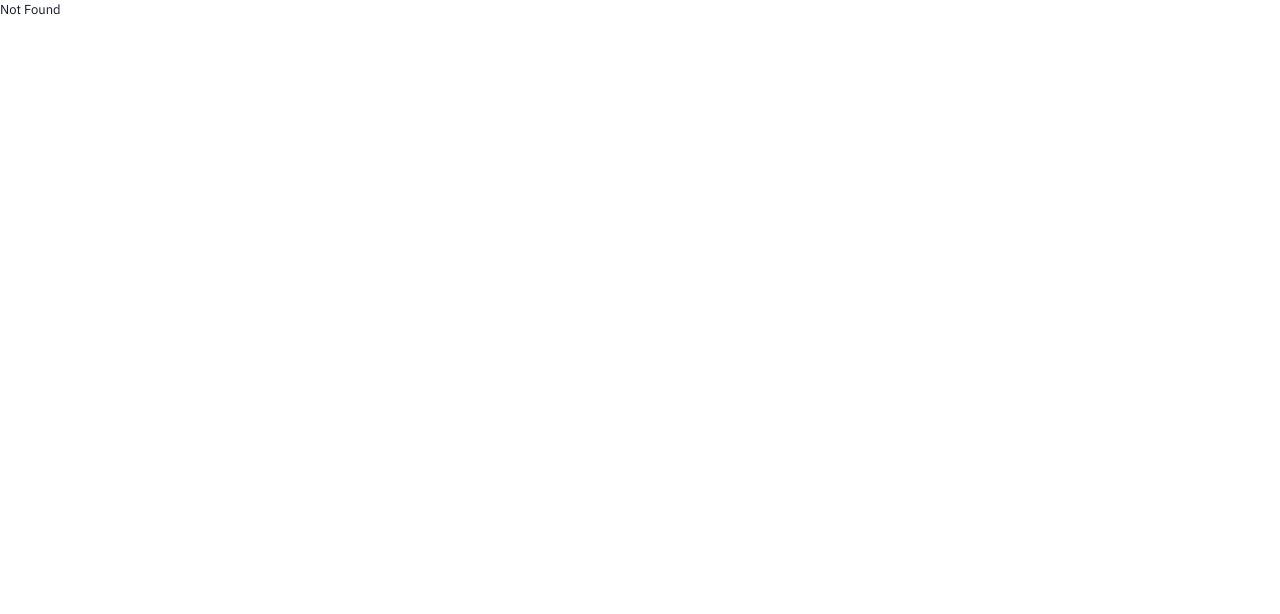
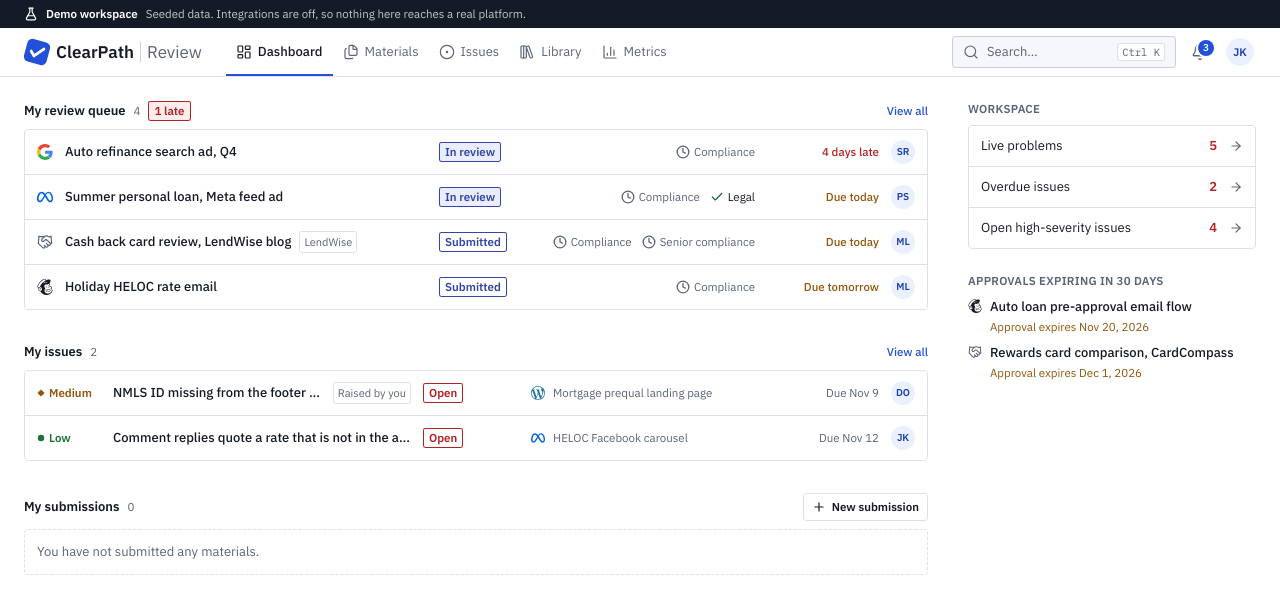
Before and after one commit to ctkerns/ClearPath-24hr-Project, a React (Vite) app in the folder frontend/: page /dashboard in a window 1280 px wide. Shown: the top 614 px of the page. Built offline with nearby package versions, Linux system fonts and the light colour scheme.

Commit message:
Rename home to dashboard

```diff
--- a/frontend/src/components/home/home-data.ts
+++ b/frontend/src/components/dashboard/dashboard-data.ts
@@ -1,7 +1,7 @@
 import type { Issue } from '@/components/issues/issue-data'
 import type { Material } from '@/components/materials/material-data'
 
-// What the Home page shows for the signed-in person (PRD screen 2): my queue, my submissions, my issues.
+// What the Dashboard shows for the signed-in person (PRD screen 2): my queue, my submissions, my issues.
 // TODO: the API should return these lists per user, so the page does not load the whole workspace.
 
 /** Review deadline for each group (PRD F6, "Deadlines"). TODO: read slaHours from each ReviewerGroup. */
--- a/frontend/src/components/global-search.tsx
+++ b/frontend/src/components/global-search.tsx
@@ -6,7 +6,7 @@ import {
   CircleDot,
   FileText,
   Files,
-  House,
+  LayoutDashboard,
   LibraryBig,
   Palette,
   Plus,
@@ -83,7 +83,7 @@ export function GlobalSearch() {
   }
 
   const pages: { to: LinkProps['to']; label: string; icon: LucideIcon }[] = [
-    { to: '/home', label: t('nav.home'), icon: House },
+    { to: '/dashboard', label: t('nav.dashboard'), icon: LayoutDashboard },
     { to: '/materials', label: t('nav.materials'), icon: Files },
     { to: '/issues', label: t('nav.issues'), icon: CircleDot },
     { to: '/library', label: t('nav.library'), icon: LibraryBig },
--- a/frontend/src/components/main-nav-links.ts
+++ b/frontend/src/components/main-nav-links.ts
@@ -1,12 +1,12 @@
 import type { LinkProps } from '@tanstack/react-router'
-import { ChartColumn, CircleDot, Files, House, LibraryBig, type LucideIcon } from 'lucide-react'
+import { ChartColumn, CircleDot, Files, LayoutDashboard, LibraryBig, type LucideIcon } from 'lucide-react'
 import { useTranslation } from 'react-i18next'
 
 /** The main sections, in order. One list for the desktop bar and the mobile menu. */
 export function useMainNavLinks(): { to: LinkProps['to']; label: string; icon: LucideIcon }[] {
   const { t } = useTranslation()
   return [
-    { to: '/home', label: t('nav.home'), icon: House },
+    { to: '/dashboard', label: t('nav.dashboard'), icon: LayoutDashboard },
     { to: '/materials', label: t('nav.materials'), icon: Files },
     { to: '/issues', label: t('nav.issues'), icon: CircleDot },
     { to: '/library', label: t('nav.library'), icon: LibraryBig },
--- a/frontend/src/i18n/i18next.d.ts
+++ b/frontend/src/i18n/i18next.d.ts
@@ -1,7 +1,7 @@
 import 'i18next'
 import type { defaultNS, resources } from './index'
 
-// Makes t('nav.home') type-checked: a missing or misspelled key is a compile error.
+// Makes t('nav.dashboard') type-checked: a missing or misspelled key is a compile error.
 declare module 'i18next' {
   interface CustomTypeOptions {
     defaultNS: typeof defaultNS
--- a/frontend/src/i18n/locales/en/common.json
+++ b/frontend/src/i18n/locales/en/common.json
@@ -5,7 +5,7 @@
   },
   "nav": {
     "main": "Main",
-    "home": "Home",
+    "dashboard": "Dashboard",
     "materials": "Materials",
     "myMaterials": "My materials",
     "issues": "Issues",
@@ -46,7 +46,7 @@
   },
   "page": {
     "signIn": "Sign in",
-    "home": "Home",
+    "dashboard": "Dashboard",
     "materials": "Materials",
     "newMaterial": "New submission",
     "material": "Material {{id}}",
@@ -542,7 +542,7 @@
       "noticeSent": "Sent the correction notice to {{to}}."
     }
   },
-  "home": {
+  "dashboard": {
     "viewAll": "View all",
     "owner": "Owner: {{name}}",
     "queue": {
--- a/frontend/src/routeTree.gen.ts
+++ b/frontend/src/routeTree.gen.ts
@@ -12,8 +12,8 @@ import { Route as rootRouteImport } from './routes/__root'
 import { Route as IndexRouteImport } from './routes/index'
 import { Route as AppRouteImport } from './routes/_app'
 import { Route as SignInRouteImport } from './routes/sign-in'
+import { Route as AppDashboardRouteImport } from './routes/_app.dashboard'
 import { Route as AppDesignSystemRouteImport } from './routes/_app.design-system'
-import { Route as AppHomeRouteImport } from './routes/_app.home'
 import { Route as AppLibraryRouteImport } from './routes/_app.library'
 import { Route as AppMetricsRouteImport } from './routes/_app.metrics'
 import { Route as AppSettingsRouteImport } from './routes/_app.settings'
@@ -50,14 +50,14 @@ const SignInRoute = SignInRouteImport.update({
   path: '/sign-in',
   getParentRoute: () => rootRouteImport,
 } as any)
+const AppDashboardRoute = AppDashboardRouteImport.update({
+  id: '/dashboard',
+  path: '/dashboard',
+  getParentRoute: () => AppRoute,
+} as any)
 const AppDesignSystemRoute = AppDesignSystemRouteImport.update({
   id: '/design-system',
   path: '/design-system',
-  getParentRoute: () => AppRoute,
-} as any)
-const AppHomeRoute = AppHomeRouteImport.update({
-  id: '/home',
-  path: '/home',
   getParentRoute: () => AppRoute,
 } as any)
 const AppLibraryRoute = AppLibraryRouteImport.update({
@@ -174,8 +174,8 @@ const AppMaterialsMaterialIdNewVersionRoute =
 export interface FileRoutesByFullPath {
   '/': typeof IndexRoute
   '/sign-in': typeof SignInRoute
+  '/dashboard': typeof AppDashboardRoute
   '/design-system': typeof AppDesignSystemRoute
-  '/home': typeof AppHomeRoute
   '/library': typeof AppLibraryRouteWithChildren
   '/metrics': typeof AppMetricsRoute
   '/settings': typeof AppSettingsRouteWithChildren
@@ -201,8 +201,8 @@ export interface FileRoutesByFullPath {
 export interface FileRoutesByTo {
   '/': typeof IndexRoute
   '/sign-in': typeof SignInRoute
+  '/dashboard': typeof AppDashboardRoute
   '/design-system': typeof AppDesignSystemRoute
-  '/home': typeof AppHomeRoute
   '/metrics': typeof AppMetricsRoute
   '/issues/$issueId': typeof AppIssuesIssueIdRoute
   '/library/building-blocks': typeof AppLibraryBuildingBlocksRoute
@@ -228,8 +228,8 @@ export interface FileRoutesById {
   '/': typeof IndexRoute
   '/_app': typeof AppRouteWithChildren
   '/sign-in': typeof SignInRoute
+  '/_app/dashboard': typeof AppDashboardRoute
   '/_app/design-system': typeof AppDesignSystemRoute
-  '/_app/home': typeof AppHomeRoute
   '/_app/library': typeof AppLibraryRouteWithChildren
   '/_app/metrics': typeof AppMetricsRoute
   '/_app/settings': typeof AppSettingsRouteWithChildren
@@ -257,8 +257,8 @@ export interface FileRouteTypes {
   fullPaths:
     | '/'
     | '/sign-in'
+    | '/dashboard'
     | '/design-system'
-    | '/home'
     | '/library'
     | '/metrics'
     | '/settings'
@@ -284,8 +284,8 @@ export interface FileRouteTypes {
   to:
     | '/'
     | '/sign-in'
+    | '/dashboard'
     | '/design-system'
-    | '/home'
     | '/metrics'
     | '/issues/$issueId'
     | '/library/building-blocks'
@@ -310,8 +310,8 @@ export interface FileRouteTypes {
     | '/'
     | '/_app'
     | '/sign-in'
+    | '/_app/dashboard'
     | '/_app/design-system'
-    | '/_app/home'
     | '/_app/library'
     | '/_app/metrics'
     | '/_app/settings'
@@ -364,18 +364,18 @@ declare module '@tanstack/react-router' {
       preLoaderRoute: typeof SignInRouteImport
       parentRoute: typeof rootRouteImport
     }
+    '/_app/dashboard': {
+      id: '/_app/dashboard'
+      path: '/dashboard'
+      fullPath: '/dashboard'
+      preLoaderRoute: typeof AppDashboardRouteImport
+      parentRoute: typeof AppRoute
+    }
     '/_app/design-system': {
       id: '/_app/design-system'
       path: '/design-system'
       fullPath: '/design-system'
       preLoaderRoute: typeof AppDesignSystemRouteImport
-      parentRoute: typeof AppRoute
-    }
-    '/_app/home': {
-      id: '/_app/home'
-      path: '/home'
-      fullPath: '/home'
-      preLoaderRoute: typeof AppHomeRouteImport
       parentRoute: typeof AppRoute
     }
     '/_app/library': {
@@ -573,8 +573,8 @@ const AppSettingsRouteWithChildren = AppSettingsRoute._addFileChildren(
 )
 
 interface AppRouteChildren {
+  AppDashboardRoute: typeof AppDashboardRoute
   AppDesignSystemRoute: typeof AppDesignSystemRoute
-  AppHomeRoute: typeof AppHomeRoute
   AppLibraryRoute: typeof AppLibraryRouteWithChildren
   AppMetricsRoute: typeof AppMetricsRoute
   AppSettingsRoute: typeof AppSettingsRouteWithChildren
@@ -587,8 +587,8 @@ interface AppRouteChildren {
 }
 
 const AppRouteChildren: AppRouteChildren = {
+  AppDashboardRoute: AppDashboardRoute,
   AppDesignSystemRoute: AppDesignSystemRoute,
-  AppHomeRoute: AppHomeRoute,
   AppLibraryRoute: AppLibraryRouteWithChildren,
   AppMetricsRoute: AppMetricsRoute,
   AppSettingsRoute: AppSettingsRouteWithChildren,
--- a/frontend/src/routes/_app.home.tsx
+++ b/frontend/src/routes/_app.dashboard.tsx
@@ -2,7 +2,7 @@ import { createFileRoute, Link } from '@tanstack/react-router'
 import { ArrowRight, Plus } from 'lucide-react'
 import type * as React from 'react'
 import { useTranslation } from 'react-i18next'
-import { daysToDeadline, myIssues, myQueue, mySubmissions } from '@/components/home/home-data'
+import { daysToDeadline, myIssues, myQueue, mySubmissions } from '@/components/dashboard/dashboard-data'
 import { isOverdue, useIssues, type Issue } from '@/components/issues/issue-data'
 import { IssueStatusPill } from '@/components/issues/issue-meta'
 import { listRowClass } from '@/components/list/list-filters'
@@ -16,22 +16,22 @@ import { StatusPill } from '@/components/ui/status-pill'
 import { formatDate, formatRelativeTime } from '@/i18n/format'
 import { cn } from '@/lib/utils'
 
-export const Route = createFileRoute('/_app/home')({
-  component: HomePage,
+export const Route = createFileRoute('/_app/dashboard')({
+  component: DashboardPage,
 })
 
 /**
- * Home (PRD screen 2): the signed-in person's own work, most urgent first.
+ * Dashboard (PRD screen 2, "Home dashboard"): the signed-in person's own work, most urgent first.
  * No chart cards: the numbers live in Metrics. Each section is a short list that links to the full, filtered list.
  * TODO: order the sections by role. A Submitter or Affiliate sees My submissions first, and has no queue.
  */
-function HomePage() {
+function DashboardPage() {
   const { t } = useTranslation()
   const materials = useMaterials()
   const issues = useIssues()
   const viewer = demoViewer
 
-  if (materials.isPending || issues.isPending) return <HomeSkeleton />
+  if (materials.isPending || issues.isPending) return <DashboardSkeleton />
   const allMaterials = materials.data ?? []
   const allIssues = issues.data ?? []
   const queue = myQueue(allMaterials, viewer)
@@ -42,34 +42,34 @@ function HomePage() {
   return (
     <div className="mx-auto grid w-full max-w-7xl gap-8">
       {/* No visible heading: the active tab already names the page, as on Materials and Issues. */}
-      <h1 className="sr-only">{t('page.home')}</h1>
+      <h1 className="sr-only">{t('page.dashboard')}</h1>
 
       <div className="grid gap-10 lg:grid-cols-[minmax(0,1fr)_18rem]">
         <div className="grid min-w-0 content-start gap-8">
           <Section
-            title={t('home.queue.title')}
+            title={t('dashboard.queue.title')}
             count={queue.length}
-            note={late > 0 && <span className="rounded-sm bg-risk-high-soft px-1.5 py-0.5 text-xs font-semibold text-risk-high shadow-[inset_0_0_0_1px_currentColor]">{t('home.queue.late', { count: late })}</span>}
-            empty={t('home.queue.empty')}
-            viewAll={<Link to="/materials" search={{ status: 'submitted,in_review', group: viewer.groups.join(',') }}>{t('home.viewAll')}</Link>}
+            note={late > 0 && <span className="rounded-sm bg-risk-high-soft px-1.5 py-0.5 text-xs font-semibold text-risk-high shadow-[inset_0_0_0_1px_currentColor]">{t('dashboard.queue.late', { count: late })}</span>}
+            empty={t('dashboard.queue.empty')}
+            viewAll={<Link to="/materials" search={{ status: 'submitted,in_review', group: viewer.groups.join(',') }}>{t('dashboard.viewAll')}</Link>}
           >
             {queue.map((q) => <QueueRow key={q.material.id} material={q.material} deadline={q.deadline} />)}
           </Section>
 
           <Section
-            title={t('home.issues.title')}
+            title={t('dashboard.issues.title')}
             count={mine.length}
-            empty={t('home.issues.empty')}
-            viewAll={<Link to="/issues" search={{ owner: viewer.name, status: 'open,in_progress' }}>{t('home.viewAll')}</Link>}
+            empty={t('dashboard.issues.empty')}
+            viewAll={<Link to="/issues" search={{ owner: viewer.name, status: 'open,in_progress' }}>{t('dashboard.viewAll')}</Link>}
           >
             {mine.map((i) => <IssueRow key={i.id} issue={i} raisedByMe={i.owner !== viewer.name} />)}
           </Section>
 
           <Section
-            title={t('home.submissions.title')}
+            title={t('dashboard.submissions.title')}
             count={submissions.length}
-            empty={t('home.submissions.empty')}
-            viewAll={submissions.length > 0 && <Link to="/materials" search={{ owner: viewer.name }}>{t('home.viewAll')}</Link>}
+            empty={t('dashboard.submissions.empty')}
+            viewAll={submissions.length > 0 && <Link to="/materials" search={{ owner: viewer.name }}>{t('dashboard.viewAll')}</Link>}
             action={
               <Button asChild variant="outline" size="sm" className="h-7 gap-1.5 text-xs">
                 <Link to="/materials/new"><Plus className="size-3.5" />{t('page.newMaterial')}</Link>
@@ -123,11 +123,11 @@ function DeadlineLabel({ deadline }: { deadline: Date }) {
   const days = daysToDeadline(deadline)
   const tone = days < 0 ? 'font-medium text-risk-high' : days <= 1 ? 'font-medium text-risk-medium' : 'text-muted-foreground'
   const text =
-    days < 0 ? t('home.deadline.late', { count: -days })
-      : days === 0 ? t('home.deadline.today')
-        : days === 1 ? t('home.deadline.tomorrow')
-          : t('home.deadline.on', { date: formatDate(deadline, { month: 'short', day: 'numeric' }) })
-  return <span title={t('home.deadline.title', { date: formatDate(deadline) })} className={tone}>{text}</span>
+    days < 0 ? t('dashboard.deadline.late', { count: -days })
+      : days === 0 ? t('dashboard.deadline.today')
+        : days === 1 ? t('dashboard.deadline.tomorrow')
+          : t('dashboard.deadline.on', { date: formatDate(deadline, { month: 'short', day: 'numeric' }) })
+  return <span title={t('dashboard.deadline.title', { date: formatDate(deadline) })} className={tone}>{text}</span>
 }
 
 function QueueRow({ material: m, deadline }: { material: Material; deadline: Date }) {
@@ -143,7 +143,7 @@ function QueueRow({ material: m, deadline }: { material: Material; deadline: Dat
         <span className="w-24 shrink-0 max-sm:hidden"><StatusPill status={m.status} /></span>
         <GroupApprovals groups={m.groups} className="w-52 shrink-0 justify-end overflow-hidden max-xl:hidden" />
         <span className="w-28 shrink-0 text-right text-xs tabular-nums"><DeadlineLabel deadline={deadline} /></span>
-        <span title={t('home.owner', { name: m.owner })}><PersonAvatar name={m.owner} className="shrink-0" /></span>
+        <span title={t('dashboard.owner', { name: m.owner })}><PersonAvatar name={m.owner} className="shrink-0" /></span>
       </Link>
     </li>
   )
@@ -159,7 +159,7 @@ function IssueRow({ issue: i, raisedByMe }: { issue: Issue; raisedByMe: boolean
         <span className="flex min-w-0 flex-1 items-center gap-2">
           <span className="truncate font-medium">{i.title}</span>
           {/* Issues I raised but someone else owns: I follow them, they fix them. */}
-          {raisedByMe && <span className="shrink-0 rounded-sm border px-1 text-[11px] text-muted-foreground max-md:hidden">{t('home.issues.raised')}</span>}
+          {raisedByMe && <span className="shrink-0 rounded-sm border px-1 text-[11px] text-muted-foreground max-md:hidden">{t('dashboard.issues.raised')}</span>}
         </span>
         <span className="w-24 shrink-0 max-sm:hidden"><IssueStatusPill status={i.status} /></span>
         <span className="flex w-56 shrink-0 items-center gap-2 text-xs text-muted-foreground max-xl:hidden">
@@ -169,7 +169,7 @@ function IssueRow({ issue: i, raisedByMe }: { issue: Issue; raisedByMe: boolean
         <span className={cn('w-28 shrink-0 text-right text-xs tabular-nums', overdue ? 'font-medium text-risk-high' : 'text-muted-foreground')}>
           {overdue ? t('issues.overdueShort', { date: formatDate(i.dueAt, { month: 'short', day: 'numeric' }) }) : t('issues.dueOn', { date: formatDate(i.dueAt, { month: 'short', day: 'numeric' }) })}
         </span>
-        <span title={t('home.owner', { name: i.owner })}><PersonAvatar name={i.owner} className="shrink-0" /></span>
+        <span title={t('dashboard.owner', { name: i.owner })}><PersonAvatar name={i.owner} className="shrink-0" /></span>
       </Link>
     </li>
   )
@@ -206,28 +206,28 @@ function WorkspacePanel({ materials, issues }: { materials: Material[]; issues:
   return (
     <aside className="grid content-start gap-6">
       <section className="grid gap-2">
-        <h2 className="text-xs font-semibold tracking-wide text-muted-foreground uppercase">{t('home.workspace.title')}</h2>
+        <h2 className="text-xs font-semibold tracking-wide text-muted-foreground uppercase">{t('dashboard.workspace.title')}</h2>
         <ul className="overflow-hidden rounded-lg border">
           <li className="border-b">
             <Link to="/materials" search={{ live: LIVE_PROBLEMS.join(',') }} className={statClass}>
-              <Stat label={t('home.workspace.liveProblems')} count={liveProblems} />
+              <Stat label={t('dashboard.workspace.liveProblems')} count={liveProblems} />
             </Link>
           </li>
           <li className="border-b">
             <Link to="/issues" search={{ due: 'overdue' }} className={statClass}>
-              <Stat label={t('home.workspace.overdueIssues')} count={overdue} />
+              <Stat label={t('dashboard.workspace.overdueIssues')} count={overdue} />
             </Link>
           </li>
           <li>
             <Link to="/issues" search={{ status: 'open,in_progress', severity: 'high' }} className={statClass}>
-              <Stat label={t('home.workspace.highIssues')} count={openHigh} />
+              <Stat label={t('dashboard.workspace.highIssues')} count={openHigh} />
             </Link>
           </li>
         </ul>
       </section>
 
       <section className="grid gap-2">
-        <h2 className="text-xs font-semibold tracking-wide text-muted-foreground uppercase">{t('home.workspace.expiring')}</h2>
+        <h2 className="text-xs font-semibold tracking-wide text-muted-foreground uppercase">{t('dashboard.workspace.expiring')}</h2>
         {expiring.length ? (
           <ul className="grid gap-2">
             {expiring.map((m) => (
@@ -243,7 +243,7 @@ function WorkspacePanel({ materials, issues }: { materials: Material[]; issues:
             ))}
           </ul>
         ) : (
-          <p className="text-xs text-muted-foreground">{t('home.workspace.noneExpiring')}</p>
+          <p className="text-xs text-muted-foreground">{t('dashboard.workspace.noneExpiring')}</p>
         )}
       </section>
     </aside>
@@ -263,7 +263,7 @@ function Stat({ label, count }: { label: string; count: number }) {
   )
 }
 
-function HomeSkeleton() {
+function DashboardSkeleton() {
   return (
     <div className="mx-auto grid w-full max-w-7xl gap-6">
       <Skeleton className="h-3 w-48" />
--- a/frontend/src/routes/_app.tsx
+++ b/frontend/src/routes/_app.tsx
@@ -34,7 +34,7 @@ function AppLayout() {
         <WorkspaceBand />
         <div className="flex h-12 items-center gap-2 px-3 sm:px-6 lg:gap-6">
           <MobileNav />
-          <Link to="/home" aria-label={t('nav.home')} className="rounded-md focus-visible:outline-2 focus-visible:outline-ring">
+          <Link to="/dashboard" aria-label={t('nav.dashboard')} className="rounded-md focus-visible:outline-2 focus-visible:outline-ring">
             <AppLogo />
           </Link>
           <nav ref={containerRef} aria-label={t('nav.main')} className="relative hidden h-full min-w-0 flex-1 lg:flex">
--- a/frontend/src/routes/index.tsx
+++ b/frontend/src/routes/index.tsx
@@ -3,6 +3,6 @@ import { createFileRoute, redirect } from '@tanstack/react-router'
 // "/" has no page of its own. Later: go to /sign-in when there is no session.
 export const Route = createFileRoute('/')({
   beforeLoad: () => {
-    throw redirect({ to: '/home' })
+    throw redirect({ to: '/dashboard' })
   },
 })
--- a/frontend/src/routes/sign-in.tsx
+++ b/frontend/src/routes/sign-in.tsx
@@ -23,7 +23,7 @@ function SignInPage() {
         ]}
       >
         <div>
-          <Button asChild><Link to="/home">{t('page.signIn')}</Link></Button>
+          <Button asChild><Link to="/dashboard">{t('page.signIn')}</Link></Button>
         </div>
       </PlaceholderPage>
     </div>
```
